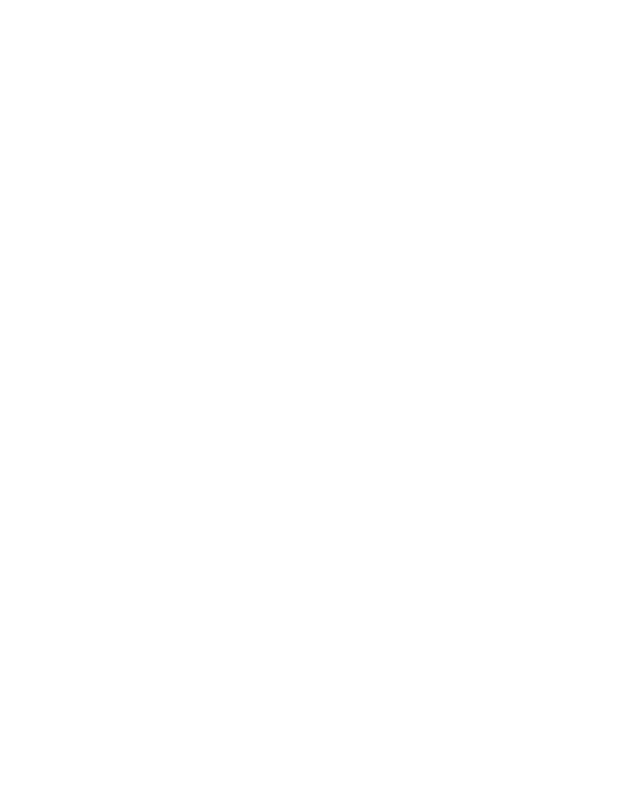
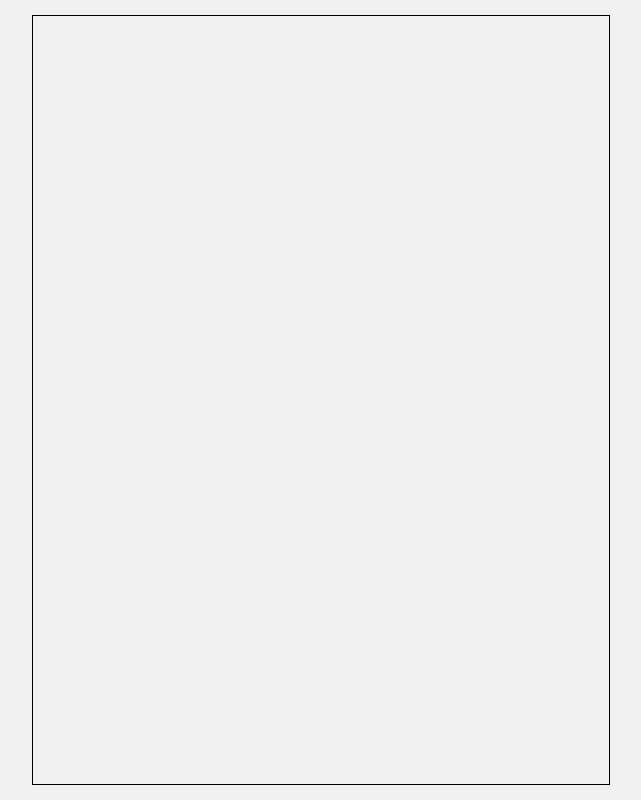
Before and after one commit to tbrjedlik/breakout, a plain HTML site: page index.html in a window 1280 px wide. Shown: the whole page, without its empty margins (319-960 px from the left). Drawn offline with Linux system fonts and the light colour scheme.

Commit message:
#24 Canvas létrehozása

```diff
--- a/index.html
+++ b/index.html
@@ -7,7 +7,7 @@
     <link rel="stylesheet" href="style.css">
 </head>
 <body>
-    <canvas>
+    <canvas id="gameCanvas" width="576" height="768">
 
     </canvas>
 
--- a/style.css
+++ b/style.css
@@ -0,0 +1,11 @@
+body {
+    margin: 0;
+    display: flex;
+    justify-content: center;
+    align-items: center;
+    height: 100vh;
+    background-color: #f0f0f0;
+}
+canvas {
+    border: 1px solid black;
+}
```
